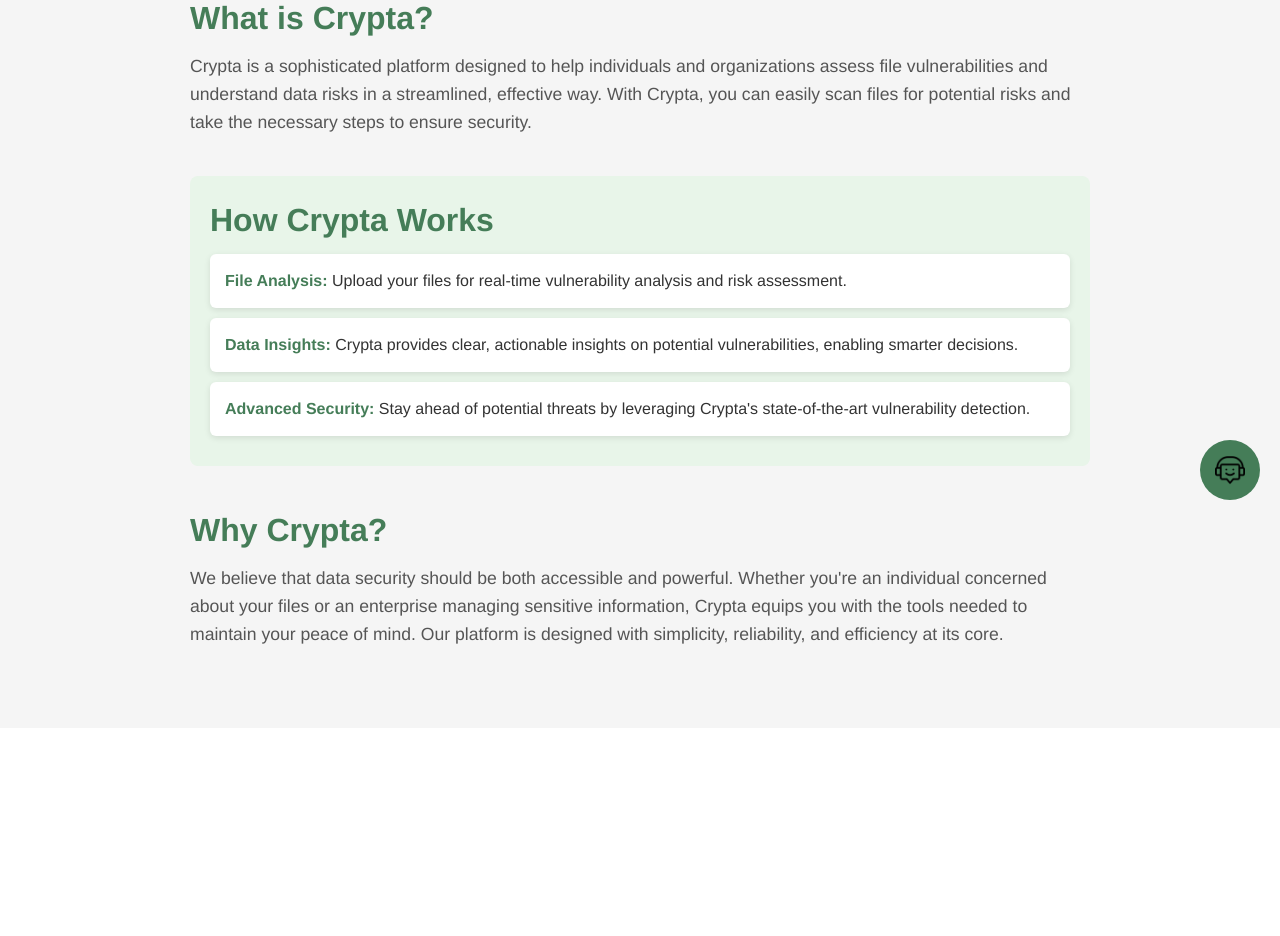
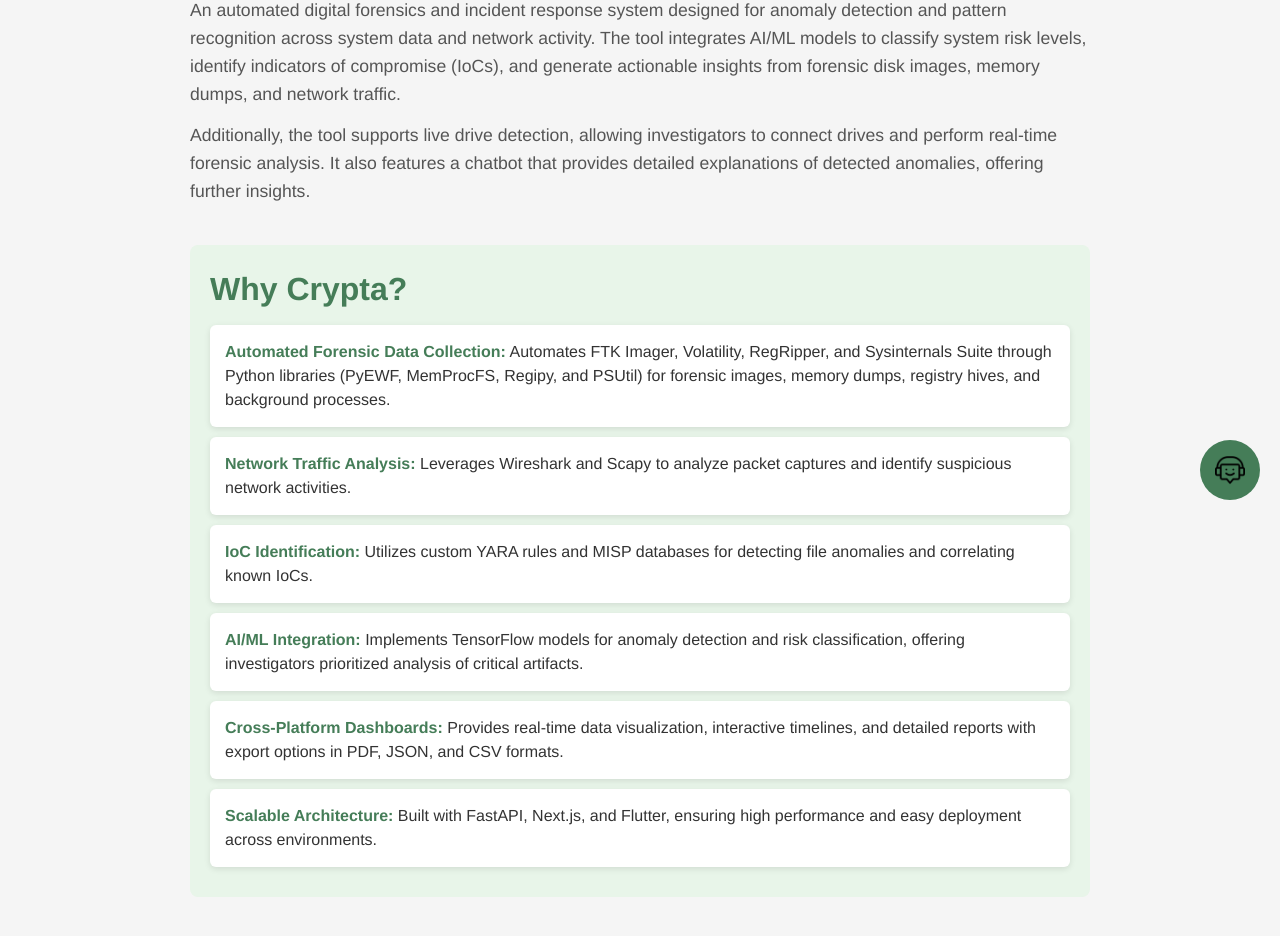
Before and after one commit to areebahmeddd/Crypta, a React (Create React App) app in the folder web-app/: page /about in a window 1280 px wide. Shown: the part 280-1216 px from the top of the page. Before the commit the page ends 1008 px from the top, so only its background shows below. Built offline with nearby package versions, Linux system fonts and the light colour scheme.

Commit message:
I learnt some css haha

```diff
--- a/web-app/src/pages/About.jsx
+++ b/web-app/src/pages/About.jsx
@@ -6,52 +6,63 @@
     <div className="about-page">
       <div className="about-header">
         <h1>Welcome to Crypta</h1>
-        <p>
-          Empowering you to unlock deeper insights into file vulnerabilities
-          with advanced technology.
-        </p>
       </div>
 
       <div className="about-content">
         <section className="about-section">
           <h2>What is Crypta?</h2>
           <p>
-            Crypta is a sophisticated platform designed to help individuals and
-            organizations assess file vulnerabilities and understand data risks
-            in a streamlined, effective way. With Crypta, you can easily scan
-            files for potential risks and take the necessary steps to ensure
-            security.
+            An automated digital forensics and incident response system designed
+            for anomaly detection and pattern recognition across system data and
+            network activity. The tool integrates AI/ML models to classify
+            system risk levels, identify indicators of compromise (IoCs), and
+            generate actionable insights from forensic disk images, memory
+            dumps, and network traffic.
+          </p>
+          <p>
+            Additionally, the tool supports live drive detection, allowing
+            investigators to connect drives and perform real-time forensic
+            analysis. It also features a chatbot that provides detailed
+            explanations of detected anomalies, offering further insights.
           </p>
         </section>
 
         <section className="about-section interactive-section">
-          <h2>How Crypta Works</h2>
+          <h2>Why Crypta?</h2>
           <ul className="interactive-list">
             <li>
-              <strong>File Analysis:</strong> Upload your files for real-time
-              vulnerability analysis and risk assessment.
+              <strong>Automated Forensic Data Collection:</strong> Automates FTK
+              Imager, Volatility, RegRipper, and Sysinternals Suite through
+              Python libraries (PyEWF, MemProcFS, Regipy, and PSUtil) for
+              forensic images, memory dumps, registry hives, and background
+              processes.
             </li>
             <li>
-              <strong>Data Insights:</strong> Crypta provides clear, actionable
-              insights on potential vulnerabilities, enabling smarter decisions.
+              <strong>Network Traffic Analysis:</strong> Leverages Wireshark and
+              Scapy to analyze packet captures and identify suspicious network
+              activities.
             </li>
             <li>
-              <strong>Advanced Security:</strong> Stay ahead of potential
-              threats by leveraging Crypta's state-of-the-art vulnerability
-              detection.
+              <strong>IoC Identification:</strong> Utilizes custom YARA rules
+              and MISP databases for detecting file anomalies and correlating
+              known IoCs.
+            </li>
+            <li>
+              <strong>AI/ML Integration:</strong> Implements TensorFlow models
+              for anomaly detection and risk classification, offering
+              investigators prioritized analysis of critical artifacts.
+            </li>
+            <li>
+              <strong>Cross-Platform Dashboards:</strong> Provides real-time
+              data visualization, interactive timelines, and detailed reports
+              with export options in PDF, JSON, and CSV formats.
+            </li>
+            <li>
+              <strong>Scalable Architecture:</strong> Built with FastAPI,
+              Next.js, and Flutter, ensuring high performance and easy
+              deployment across environments.
             </li>
           </ul>
-        </section>
-
-        <section className="about-section">
-          <h2>Why Crypta?</h2>
-          <p>
-            We believe that data security should be both accessible and
-            powerful. Whether you're an individual concerned about your files or
-            an enterprise managing sensitive information, Crypta equips you with
-            the tools needed to maintain your peace of mind. Our platform is
-            designed with simplicity, reliability, and efficiency at its core.
-          </p>
         </section>
       </div>
     </div>
--- a/web-app/src/pages/Team.jsx
+++ b/web-app/src/pages/Team.jsx
@@ -37,7 +37,7 @@
     },
     {
       name: "Yuktha PS",
-      role: "Machine Learning Developer",
+      role: "AI/ML Developer",
       email: "psyuktha@gmail.com",
       image: yukthaImage,
       github: "https://github.com/psyuktha",
@@ -58,7 +58,7 @@
       image: rishiImage,
       github: "https://github.com/rishichirchi",
       linkedin: "https://linkedin.com/in/rishiraj-chirchi",
-    },
+    }
   ];
 
   return (
@@ -72,40 +72,7 @@
       </div>
 
       <div className="team-grid">
-        {teamMembers.slice(0, 4).map((member, index) => (
-          <div className="team-card" key={index}>
-            <img src={member.image} alt={member.name} className="team-photo" />
-            <div className="team-info">
-              <h3>{member.name}</h3>
-              <h4>{member.role}</h4>
-              <p className="team-email">
-                <a href={`mailto:${member.email}`}>{member.email}</a>
-              </p>
-              <div className="team-links">
-                <a
-                  href={member.github}
-                  className="btn github-btn"
-                  target="_blank"
-                  rel="noopener noreferrer"
-                >
-                  <FontAwesomeIcon icon={faGithub} /> GitHub
-                </a>
-                <a
-                  href={member.linkedin}
-                  className="btn linkedin-btn"
-                  target="_blank"
-                  rel="noopener noreferrer"
-                >
-                  <FontAwesomeIcon icon={faLinkedin} /> LinkedIn
-                </a>
-              </div>
-            </div>
-          </div>
-        ))}
-      </div>
-
-      <div className="team-bottom-row">
-        {teamMembers.slice(4).map((member, index) => (
+        {teamMembers.slice(0, 6).map((member, index) => (
           <div className="team-card" key={index}>
             <img src={member.image} alt={member.name} className="team-photo" />
             <div className="team-info">
--- a/web-app/src/styles/About.css
+++ b/web-app/src/styles/About.css
@@ -28,12 +28,15 @@
 
 .about-section {
   margin-bottom: 40px;
+  display: flex;
+  flex-direction: column;
+  gap: 12px;
 }
 
 .about-section h2 {
   font-size: 2rem;
   color: #457d58;
-  margin-bottom: 10px;
+  margin-bottom: 0;
 }
 
 .about-section p {
--- a/web-app/src/styles/Team.css
+++ b/web-app/src/styles/Team.css
@@ -19,8 +19,9 @@
 }
 
 .team-grid {
-  display: grid;
-  grid-template-columns: repeat(4, 1fr);
+  justify-content: center;
+  display: flex;
+  flex-wrap: wrap;
   gap: 20px;
   max-width: 1200px;
   margin: 0 auto;
@@ -40,12 +41,18 @@
 
 .team-card {
   background-color: #ffffff;
-  border-radius: 10px;
+  border-radius: 16px;
   box-shadow: 0 4px 6px rgba(0, 0, 0, 0.1);
   padding: 20px;
   text-align: center;
   max-width: 300px;
   margin: 0;
+  transition: box-shadow 0.3s ease-in-out;
+}
+
+.team-card:hover {
+  box-shadow: 0 4px 8px rgba(0, 0, 0, 0.2);
+  background-color: #e6f2eb;
 }
 
 .team-photo {
@@ -57,11 +64,13 @@
 
 .team-info {
   margin-top: 15px;
+  display: flex;
+  flex-direction: column;
+  gap: 4px;
 }
 
 .team-info h3 {
   font-size: 1.5em;
-  margin: 10px 0;
 }
 
 .team-info h4 {
@@ -81,8 +90,7 @@
 
 .team-links {
   display: flex;
-  justify-content: center;
-  gap: 10px;
+  justify-content: space-evenly;
   margin-top: 15px;
 }
 
```
